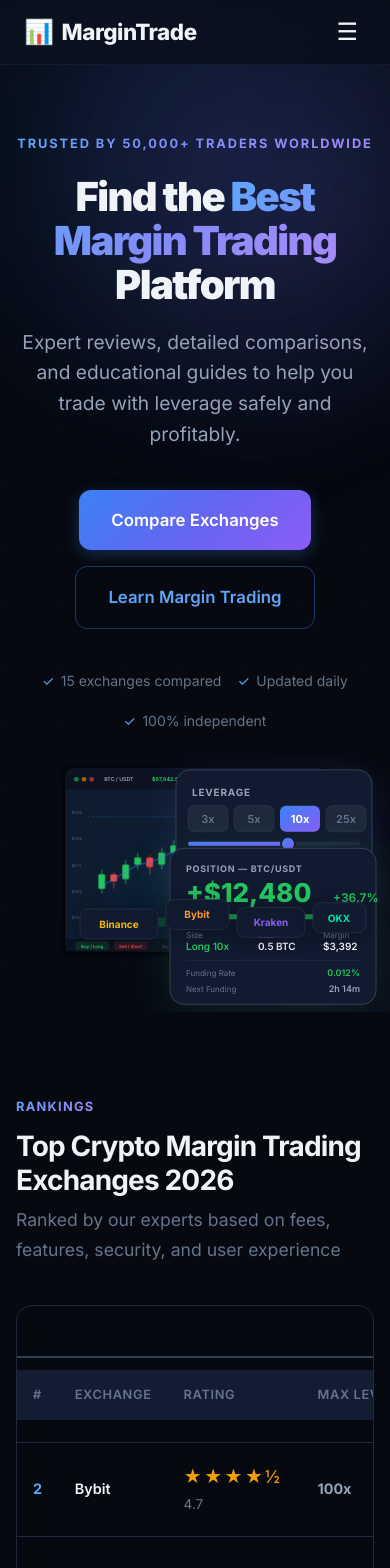
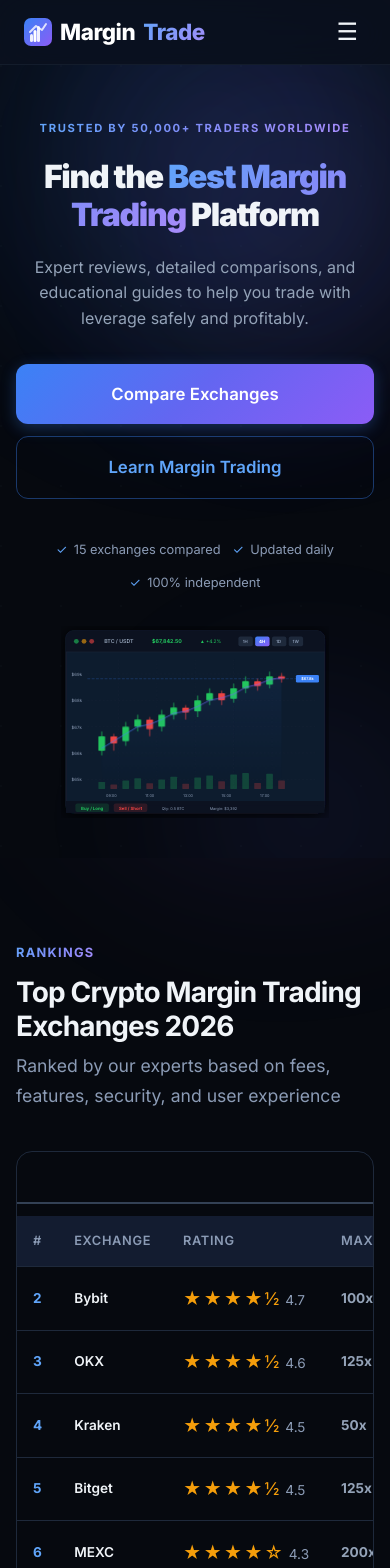
Before and after one commit to vaionex/margintrade, a SvelteKit app: page / in a window 390 px wide. Shown: the top 1568 px of the page. Built offline with nearby package versions, Linux system fonts and the light colour scheme.

Commit message:
Fix contrast, logo, steps, hover effects, mobile responsiveness

```diff
--- a/src/app.css
+++ b/src/app.css
@@ -13,7 +13,7 @@
 	--bg-card-hover: #162040;
 	--text-primary: #f0f4f8;
 	--text-secondary: #94a3b8;
-	--text-muted: #64748b;
+	--text-muted: #8b9bb5;
 	--accent: #3b82f6;
 	--accent-hover: #2563eb;
 	--accent-light: #60a5fa;
@@ -99,6 +99,29 @@
 }
 .table-wrap table {
 	margin: 0;
+}
+
+/* Ensure all tables are mobile-friendly */
+@media (max-width: 768px) {
+	table {
+		display: block;
+		overflow-x: auto;
+		white-space: nowrap;
+	}
+
+	.table-wrap {
+		margin: 1rem 0;
+	}
+
+	/* Better mobile table styling */
+	th, td {
+		padding: 0.75rem 0.75rem;
+		font-size: 0.85rem;
+	}
+
+	th {
+		font-size: 0.75rem;
+	}
 }
 
 table {
@@ -776,7 +799,7 @@
 .steps-grid::before {
 	content: '';
 	position: absolute;
-	top: 3rem;
+	top: 1.75rem;
 	left: calc(16.67% + 1rem);
 	right: calc(16.67% + 1rem);
 	height: 2px;
--- a/src/routes/+layout.svelte
+++ b/src/routes/+layout.svelte
@@ -12,7 +12,20 @@
 <header class="site-header">
 	<div class="header-inner">
 		<a href="/" class="logo">
-			<span class="logo-icon">📊</span> MarginTrade
+			<svg width="28" height="28" viewBox="0 0 28 28" fill="none" xmlns="http://www.w3.org/2000/svg" class="logo-icon">
+				<defs>
+					<linearGradient id="logoGradient" x1="0" y1="0" x2="1" y2="1">
+						<stop offset="0%" stop-color="#3b82f6"/>
+						<stop offset="100%" stop-color="#8b5cf6"/>
+					</linearGradient>
+				</defs>
+				<rect width="28" height="28" rx="7" fill="url(#logoGradient)"/>
+				<rect x="6" y="16" width="3" height="8" rx="1.5" fill="white" opacity="0.9"/>
+				<rect x="9.5" y="12" width="3" height="12" rx="1.5" fill="white"/>
+				<rect x="13" y="8" width="3" height="16" rx="1.5" fill="white" opacity="0.9"/>
+				<path d="M6 14L12 8L18 12L22 6" stroke="white" stroke-width="2" stroke-linecap="round" stroke-linejoin="round" fill="none" opacity="0.8"/>
+			</svg>
+			<span style="color: white;">Margin</span><span style="background: linear-gradient(135deg, #60a5fa, #a78bfa); -webkit-background-clip: text; -webkit-text-fill-color: transparent; background-clip: text;">Trade</span>
 		</a>
 		<button class="mobile-menu-toggle" onclick={() => menuOpen = !menuOpen} aria-label="Toggle menu">
 			{menuOpen ? '✕' : '☰'}
@@ -38,7 +51,22 @@
 <footer class="site-footer">
 	<div class="footer-grid">
 		<div class="footer-about">
-			<a href="/" class="logo"><span class="logo-icon">📊</span> MarginTrade</a>
+			<a href="/" class="logo">
+				<svg width="28" height="28" viewBox="0 0 28 28" fill="none" xmlns="http://www.w3.org/2000/svg" class="logo-icon">
+					<defs>
+						<linearGradient id="logoGradientFooter" x1="0" y1="0" x2="1" y2="1">
+							<stop offset="0%" stop-color="#3b82f6"/>
+							<stop offset="100%" stop-color="#8b5cf6"/>
+						</linearGradient>
+					</defs>
+					<rect width="28" height="28" rx="7" fill="url(#logoGradientFooter)"/>
+					<rect x="6" y="16" width="3" height="8" rx="1.5" fill="white" opacity="0.9"/>
+					<rect x="9.5" y="12" width="3" height="12" rx="1.5" fill="white"/>
+					<rect x="13" y="8" width="3" height="16" rx="1.5" fill="white" opacity="0.9"/>
+					<path d="M6 14L12 8L18 12L22 6" stroke="white" stroke-width="2" stroke-linecap="round" stroke-linejoin="round" fill="none" opacity="0.8"/>
+				</svg>
+				<span style="color: white;">Margin</span><span style="background: linear-gradient(135deg, #60a5fa, #a78bfa); -webkit-background-clip: text; -webkit-text-fill-color: transparent; background-clip: text;">Trade</span>
+			</a>
 			<p>Your trusted resource for margin trading exchange reviews, comparisons, and educational guides. We help traders find the best platforms for leveraged trading.</p>
 		</div>
 		<div class="footer-col">
--- a/src/routes/+page.svelte
+++ b/src/routes/+page.svelte
@@ -118,13 +118,13 @@
 				<text x="290" y="36" fill="#22c55e" font-size="10" font-family="Inter, system-ui, sans-serif">▲ +4.2%</text>
 				<!-- Timeframe tabs -->
 				<rect x="370" y="22" width="30" height="20" rx="4" fill="#1e293b"/>
-				<text x="379" y="36" fill="#64748b" font-size="9" font-family="Inter, system-ui, sans-serif" font-weight="600">1H</text>
+				<text x="379" y="36" fill="#8b9bb5" font-size="9" font-family="Inter, system-ui, sans-serif" font-weight="600">1H</text>
 				<rect x="405" y="22" width="30" height="20" rx="4" fill="url(#leverageGrad)"/>
 				<text x="413" y="36" fill="white" font-size="9" font-family="Inter, system-ui, sans-serif" font-weight="700">4H</text>
 				<rect x="440" y="22" width="30" height="20" rx="4" fill="#1e293b"/>
-				<text x="449" y="36" fill="#64748b" font-size="9" font-family="Inter, system-ui, sans-serif" font-weight="600">1D</text>
+				<text x="449" y="36" fill="#8b9bb5" font-size="9" font-family="Inter, system-ui, sans-serif" font-weight="600">1D</text>
 				<rect x="475" y="22" width="30" height="20" rx="4" fill="#1e293b"/>
-				<text x="483" y="36" fill="#64748b" font-size="9" font-family="Inter, system-ui, sans-serif" font-weight="600">1W</text>
+				<text x="483" y="36" fill="#8b9bb5" font-size="9" font-family="Inter, system-ui, sans-serif" font-weight="600">1W</text>
 
 				<!-- Grid -->
 				{#each [100, 155, 210, 265, 320] as y}
@@ -135,18 +135,18 @@
 				{/each}
 
 				<!-- Y-axis labels -->
-				<text x="22" y="104" fill="#475569" font-size="9" font-family="Inter, system-ui, sans-serif">$69k</text>
-				<text x="22" y="159" fill="#475569" font-size="9" font-family="Inter, system-ui, sans-serif">$68k</text>
-				<text x="22" y="214" fill="#475569" font-size="9" font-family="Inter, system-ui, sans-serif">$67k</text>
-				<text x="22" y="269" fill="#475569" font-size="9" font-family="Inter, system-ui, sans-serif">$66k</text>
-				<text x="22" y="324" fill="#475569" font-size="9" font-family="Inter, system-ui, sans-serif">$65k</text>
+				<text x="22" y="104" fill="#8b9bb5" font-size="9" font-family="Inter, system-ui, sans-serif">$69k</text>
+				<text x="22" y="159" fill="#8b9bb5" font-size="9" font-family="Inter, system-ui, sans-serif">$68k</text>
+				<text x="22" y="214" fill="#8b9bb5" font-size="9" font-family="Inter, system-ui, sans-serif">$67k</text>
+				<text x="22" y="269" fill="#8b9bb5" font-size="9" font-family="Inter, system-ui, sans-serif">$66k</text>
+				<text x="22" y="324" fill="#8b9bb5" font-size="9" font-family="Inter, system-ui, sans-serif">$65k</text>
 
 				<!-- X-axis labels -->
-				<text x="105" y="356" fill="#475569" font-size="8" font-family="Inter, system-ui, sans-serif" text-anchor="middle">09:00</text>
-				<text x="185" y="356" fill="#475569" font-size="8" font-family="Inter, system-ui, sans-serif" text-anchor="middle">11:00</text>
-				<text x="265" y="356" fill="#475569" font-size="8" font-family="Inter, system-ui, sans-serif" text-anchor="middle">13:00</text>
-				<text x="345" y="356" fill="#475569" font-size="8" font-family="Inter, system-ui, sans-serif" text-anchor="middle">15:00</text>
-				<text x="425" y="356" fill="#475569" font-size="8" font-family="Inter, system-ui, sans-serif" text-anchor="middle">17:00</text>
+				<text x="105" y="356" fill="#8b9bb5" font-size="8" font-family="Inter, system-ui, sans-serif" text-anchor="middle">09:00</text>
+				<text x="185" y="356" fill="#8b9bb5" font-size="8" font-family="Inter, system-ui, sans-serif" text-anchor="middle">11:00</text>
+				<text x="265" y="356" fill="#8b9bb5" font-size="8" font-family="Inter, system-ui, sans-serif" text-anchor="middle">13:00</text>
+				<text x="345" y="356" fill="#8b9bb5" font-size="8" font-family="Inter, system-ui, sans-serif" text-anchor="middle">15:00</text>
+				<text x="425" y="356" fill="#8b9bb5" font-size="8" font-family="Inter, system-ui, sans-serif" text-anchor="middle">17:00</text>
 
 				<!-- Candlesticks (16 candles, more detail) -->
 				{#each [
@@ -186,6 +186,13 @@
 				<rect x="490" y="102" width="48" height="16" rx="3" fill="#3b82f6"/>
 				<text x="514" y="113" fill="white" font-size="8" font-family="Inter, system-ui, sans-serif" font-weight="600" text-anchor="middle">$67.8k</text>
 
+				<!-- Hover crosshair -->
+				<g class="chart-crosshair">
+					<line x1="300" y1="70" x2="300" y2="340" stroke="rgba(59, 130, 246, 0.6)" stroke-width="1" stroke-dasharray="4 4"/>
+					<line x1="55" y1="200" x2="530" y2="200" stroke="rgba(59, 130, 246, 0.6)" stroke-width="1" stroke-dasharray="4 4"/>
+					<circle cx="300" cy="200" r="4" fill="rgba(59, 130, 246, 0.8)" stroke="white" stroke-width="1"/>
+				</g>
+
 				<!-- Volume bars at bottom -->
 				{#each [18, 12, 22, 28, 15, 25, 32, 14, 30, 35, 20, 38, 42, 16, 40, 22] as vol, i}
 					<rect x={78 + i * 25} y={340 - vol * 0.8} width="14" height={vol * 0.8} rx="1" fill={[true,false,true,true,false,true,true,false,true,true,false,true,true,false,true,false][i] ? 'rgba(34,197,94,0.25)' : 'rgba(239,68,68,0.25)'}/>
@@ -198,8 +205,8 @@
 				<text x="65" y="383" fill="#22c55e" font-size="9" font-family="Inter, system-ui, sans-serif" font-weight="700" text-anchor="middle">Buy / Long</text>
 				<rect x="110" y="370" width="70" height="18" rx="4" fill="#ef4444" opacity="0.15"/>
 				<text x="145" y="383" fill="#ef4444" font-size="9" font-family="Inter, system-ui, sans-serif" font-weight="700" text-anchor="middle">Sell / Short</text>
-				<text x="210" y="383" fill="#475569" font-size="8" font-family="Inter, system-ui, sans-serif">Qty: 0.5 BTC</text>
-				<text x="310" y="383" fill="#475569" font-size="8" font-family="Inter, system-ui, sans-serif">Margin: $3,392</text>
+				<text x="210" y="383" fill="#8b9bb5" font-size="8" font-family="Inter, system-ui, sans-serif">Qty: 0.5 BTC</text>
+				<text x="310" y="383" fill="#8b9bb5" font-size="8" font-family="Inter, system-ui, sans-serif">Margin: $3,392</text>
 			</svg>
 
 			<!-- Floating Leverage Panel (positioned right, top) -->
@@ -209,13 +216,13 @@
 					<text x="18" y="28" fill="#94a3b8" font-size="10" font-family="Inter, system-ui, sans-serif" font-weight="700" letter-spacing="0.08em">LEVERAGE</text>
 					<!-- Leverage buttons -->
 					<rect x="14" y="38" width="40" height="26" rx="6" fill="#1e293b" stroke="#334155" stroke-width="0.5"/>
-					<text x="34" y="55" fill="#64748b" font-size="11" font-family="Inter, system-ui, sans-serif" font-weight="600" text-anchor="middle">3x</text>
+					<text x="34" y="55" fill="#8b9bb5" font-size="11" font-family="Inter, system-ui, sans-serif" font-weight="600" text-anchor="middle">3x</text>
 					<rect x="60" y="38" width="40" height="26" rx="6" fill="#1e293b" stroke="#334155" stroke-width="0.5"/>
-					<text x="80" y="55" fill="#64748b" font-size="11" font-family="Inter, system-ui, sans-serif" font-weight="600" text-anchor="middle">5x</text>
+					<text x="80" y="55" fill="#8b9bb5" font-size="11" font-family="Inter, system-ui, sans-serif" font-weight="600" text-anchor="middle">5x</text>
 					<rect x="106" y="38" width="40" height="26" rx="6" fill="url(#leverageGrad2)"/>
 					<text x="126" y="55" fill="white" font-size="11" font-family="Inter, system-ui, sans-serif" font-weight="700" text-anchor="middle">10x</text>
 					<rect x="152" y="38" width="40" height="26" rx="6" fill="#1e293b" stroke="#334155" stroke-width="0.5"/>
-					<text x="172" y="55" fill="#64748b" font-size="11" font-family="Inter, system-ui, sans-serif" font-weight="600" text-anchor="middle">25x</text>
+					<text x="172" y="55" fill="#8b9bb5" font-size="11" font-family="Inter, system-ui, sans-serif" font-weight="600" text-anchor="middle">25x</text>
 					<!-- Leverage slider -->
 					<rect x="14" y="74" width="172" height="4" rx="2" fill="#1e293b"/>
 					<rect x="14" y="74" width="100" height="4" rx="2" fill="url(#leverageGrad2)"/>
@@ -228,7 +235,7 @@
 					<rect x="14" y="108" width="85" height="6" rx="3" fill="#f59e0b"/>
 					<text x="170" y="102" fill="#f59e0b" font-size="9" font-family="Inter, system-ui, sans-serif" font-weight="600" text-anchor="end">Medium</text>
 					<!-- Entry/Liq prices -->
-					<text x="18" y="128" fill="#64748b" font-size="8" font-family="Inter, system-ui, sans-serif">Entry: $67,842</text>
+					<text x="18" y="128" fill="#8b9bb5" font-size="8" font-family="Inter, system-ui, sans-serif">Entry: $67,842</text>
 					<text x="186" y="128" fill="#ef4444" font-size="8" font-family="Inter, system-ui, sans-serif" font-weight="600" text-anchor="end">Liq: $61,058</text>
 					<defs>
 						<linearGradient id="leverageGrad2" x1="0" y1="0" x2="1" y2="1">
@@ -252,17 +259,17 @@
 						<animate attributeName="width" values="100;128;110;128" dur="6s" repeatCount="indefinite" calcMode="spline" keySplines="0.45 0 0.55 1;0.45 0 0.55 1;0.45 0 0.55 1"/>
 					</rect>
 					<!-- Details grid -->
-					<text x="18" y="92" fill="#64748b" font-size="8" font-family="Inter, system-ui, sans-serif">Side</text>
+					<text x="18" y="92" fill="#8b9bb5" font-size="8" font-family="Inter, system-ui, sans-serif">Side</text>
 					<text x="18" y="104" fill="#22c55e" font-size="10" font-family="Inter, system-ui, sans-serif" font-weight="600">Long 10x</text>
-					<text x="90" y="92" fill="#64748b" font-size="8" font-family="Inter, system-ui, sans-serif">Size</text>
+					<text x="90" y="92" fill="#8b9bb5" font-size="8" font-family="Inter, system-ui, sans-serif">Size</text>
 					<text x="90" y="104" fill="#f0f4f8" font-size="10" font-family="Inter, system-ui, sans-serif" font-weight="600">0.5 BTC</text>
-					<text x="155" y="92" fill="#64748b" font-size="8" font-family="Inter, system-ui, sans-serif">Margin</text>
+					<text x="155" y="92" fill="#8b9bb5" font-size="8" font-family="Inter, system-ui, sans-serif">Margin</text>
 					<text x="155" y="104" fill="#f0f4f8" font-size="10" font-family="Inter, system-ui, sans-serif" font-weight="600">$3,392</text>
 					<!-- Funding rate -->
 					<line x1="18" y1="114" x2="192" y2="114" stroke="#1e293b" stroke-width="1"/>
-					<text x="18" y="130" fill="#64748b" font-size="8" font-family="Inter, system-ui, sans-serif">Funding Rate</text>
+					<text x="18" y="130" fill="#8b9bb5" font-size="8" font-family="Inter, system-ui, sans-serif">Funding Rate</text>
 					<text x="192" y="130" fill="#22c55e" font-size="9" font-family="Inter, system-ui, sans-serif" font-weight="600" text-anchor="end">0.012%</text>
-					<text x="18" y="146" fill="#64748b" font-size="8" font-family="Inter, system-ui, sans-serif">Next Funding</text>
+					<text x="18" y="146" fill="#8b9bb5" font-size="8" font-family="Inter, system-ui, sans-serif">Next Funding</text>
 					<text x="192" y="146" fill="#94a3b8" font-size="9" font-family="Inter, system-ui, sans-serif" font-weight="600" text-anchor="end">2h 14m</text>
 				</svg>
 			</div>
@@ -567,3 +574,112 @@
 		<strong>⚠️ Risk Disclaimer:</strong> Margin trading involves substantial risk of loss and is not suitable for all investors. The high degree of leverage can work against you as well as for you. Before deciding to trade on margin, you should carefully consider your investment objectives, level of experience, and risk appetite. The content on MarginTrade.com is for educational purposes only and should not be considered financial advice. We may earn commissions from referral links at no additional cost to you.
 	</div>
 </div>
+
+<style>
+	/* Hero hover effects */
+	.hero-illustration {
+		position: relative;
+	}
+
+	.hero-illustration svg {
+		transition: all var(--transition-slow);
+		cursor: pointer;
+	}
+
+	.hero-illustration:hover svg {
+		transform: scale(1.02);
+		filter: drop-shadow(0 8px 40px rgba(59, 130, 246, 0.15));
+	}
+
+	/* Floating panel hover effects */
+	.hero-float-panel {
+		transition: all var(--transition-base);
+		cursor: pointer;
+	}
+
+	.hero-float-panel:hover {
+		transform: translateY(-4px) scale(1.05);
+		filter: drop-shadow(0 8px 25px rgba(99, 102, 241, 0.2))
+				drop-shadow(0 0 20px rgba(139, 92, 246, 0.1));
+	}
+
+	/* Crosshair effect on main chart hover */
+	.hero-illustration svg:hover .chart-crosshair {
+		opacity: 1;
+	}
+
+	.chart-crosshair {
+		opacity: 0;
+		transition: opacity var(--transition-fast);
+		pointer-events: none;
+	}
+
+	/* Exchange badge hover */
+	.hero-illustration .hero-float-panel:hover svg rect {
+		fill: rgba(59, 130, 246, 0.1);
+		stroke: rgba(59, 130, 246, 0.3);
+	}
+
+	/* Glowing border effect on chart hover */
+	.hero-illustration:hover svg > g:first-child rect {
+		stroke: rgba(59, 130, 246, 0.4);
+		stroke-width: 2px;
+		filter: drop-shadow(0 0 10px rgba(59, 130, 246, 0.2));
+	}
+
+	/* Mobile responsiveness */
+	@media (max-width: 768px) {
+		.hero-illustration {
+			transform: translateX(0) !important;
+			max-width: 100%;
+		}
+
+		/* Hide floating panels on mobile for cleaner look */
+		.hero-float-panel {
+			display: none;
+		}
+
+		/* Make main chart more prominent on mobile */
+		.hero-illustration svg {
+			width: 100%;
+			max-width: 100%;
+		}
+
+		/* Ensure hero actions stack properly */
+		.hero-actions {
+			flex-direction: column;
+			gap: 0.75rem;
+		}
+
+		.hero-actions .btn {
+			width: 100%;
+			justify-content: center;
+		}
+
+		/* Better hero text sizing */
+		.hero h1 {
+			font-size: clamp(2rem, 8vw, 2.5rem) !important;
+			line-height: 1.2;
+		}
+
+		.hero p {
+			font-size: 1rem;
+			margin-bottom: 2rem;
+		}
+	}
+
+	@media (max-width: 480px) {
+		.hero {
+			padding: 3rem 0 2rem;
+		}
+
+		.hero-label {
+			font-size: 0.7rem;
+		}
+
+		.hero-trust {
+			font-size: 0.8rem;
+			gap: 0.75rem;
+		}
+	}
+</style>
--- a/src/routes/exchanges/[slug]/+page.svelte
+++ b/src/routes/exchanges/[slug]/+page.svelte
@@ -305,3 +305,71 @@
 		<strong>⚠️ Risk Disclaimer:</strong> Margin trading on {ex.name} involves substantial risk. You can lose more than your initial investment. This review is for informational purposes only and does not constitute financial advice. Always do your own research before trading.
 	</div>
 </div>
+
+<style>
+	@media (max-width: 900px) {
+		.review-layout {
+			grid-template-columns: 1fr !important;
+		}
+
+		.review-sidebar {
+			position: static !important;
+		}
+	}
+
+	@media (max-width: 768px) {
+		/* Exchange header mobile fixes */
+		.exchange-header-svg svg text {
+			font-size: 24px !important;
+		}
+
+		.exchange-header-svg svg g:nth-of-type(2),
+		.exchange-header-svg svg g:nth-of-type(3) {
+			transform: scale(0.8);
+		}
+
+		/* Make tables scrollable */
+		.comparison-table {
+			overflow-x: auto;
+		}
+
+		/* Quick stats grid */
+		div[style*="grid-template-columns:repeat(auto-fit,minmax(150px,1fr))"] {
+			grid-template-columns: repeat(2, 1fr) !important;
+			gap: 0.75rem !important;
+		}
+
+		/* Pros/cons on mobile */
+		.pros-cons {
+			grid-template-columns: 1fr !important;
+		}
+
+		/* Sidebar CTA button */
+		.sidebar-cta .btn {
+			padding: 0.75rem 1rem;
+			font-size: 0.9rem;
+		}
+
+		/* Better spacing on mobile */
+		.container {
+			padding-left: 1rem;
+			padding-right: 1rem;
+		}
+	}
+
+	@media (max-width: 480px) {
+		/* Stack quick stats vertically on very small screens */
+		div[style*="grid-template-columns:repeat(2, 1fr)"] {
+			grid-template-columns: 1fr !important;
+		}
+
+		/* Smaller text on mobile */
+		.exchange-header-svg svg text:first-of-type {
+			font-size: 20px !important;
+		}
+
+		.exchange-header-svg svg text:nth-of-type(2) {
+			font-size: 12px !important;
+		}
+	}
+</style>
```
Also changed, not shown: src/routes/compare/[slug]/+page.svelte (+52 -1 lines).
